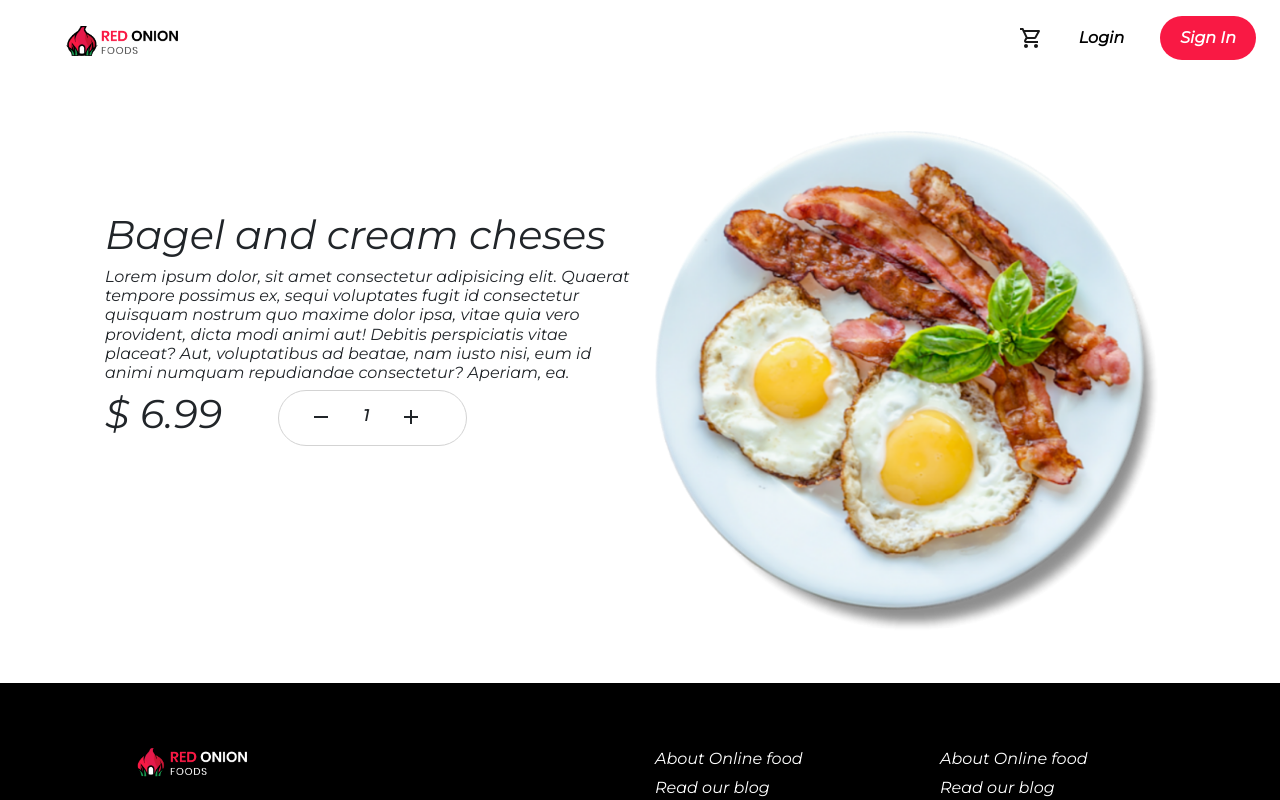
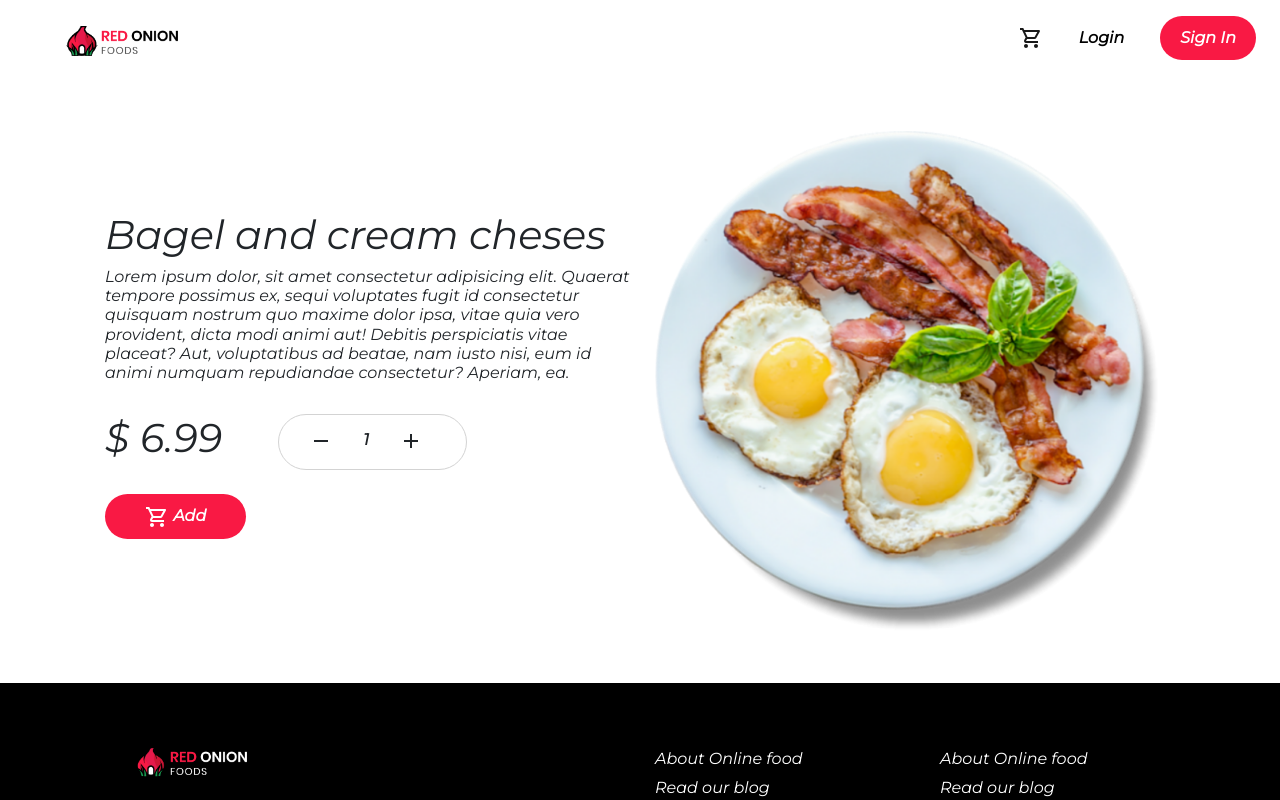
Before and after one commit to Shakib448/react-hot-onion, a React (Create React App) app: page /food/category/1 in a window 1280 px wide. Shown: the top 800 px of the page. Built offline with nearby package versions, Linux system fonts and the light colour scheme.

Commit message:
React Red  Onion

```diff
--- a/src/Components/CategoryDetail/CategoryDetail.css
+++ b/src/Components/CategoryDetail/CategoryDetail.css
@@ -29,3 +29,12 @@
     color: #F91944;
 
 }
+
+.categoryDetail__btn{
+    border: none;
+    padding: 10px 40px;
+    border-radius: 25px;
+    font-weight: bold;
+    background-color: #F91944;
+    color: white;
+}
--- a/src/Components/CategoryDetail/CategoryDetail.js
+++ b/src/Components/CategoryDetail/CategoryDetail.js
@@ -4,6 +4,7 @@ import FoodData from "../FoodData";
 import "./CategoryDetail.css";
 import AddIcon from "@material-ui/icons/Add";
 import RemoveIcon from "@material-ui/icons/Remove";
+import ShoppingCartOutlinedIcon from "@material-ui/icons/ShoppingCartOutlined";
 
 const CategoryDetail = () => {
   let { id } = useParams();
@@ -28,6 +29,7 @@ const CategoryDetail = () => {
             beatae, nam iusto nisi, eum id animi numquam repudiandae
             consectetur? Aperiam, ea.{" "}
           </h6>
+          <br />
           <div className="row">
             <div className="col-md-4">
               <h1>$ {detailFood.price}</h1>
@@ -40,6 +42,11 @@ const CategoryDetail = () => {
               <AddIcon className="category__add" />
             </div>
           </div>
+          <br />
+          <button className="categoryDetail__btn">
+            {" "}
+            <ShoppingCartOutlinedIcon /> Add
+          </button>
         </div>
         <div className="col-md-6">
           <img className="img-fluid" src={detailFood.img} alt="" />
```
